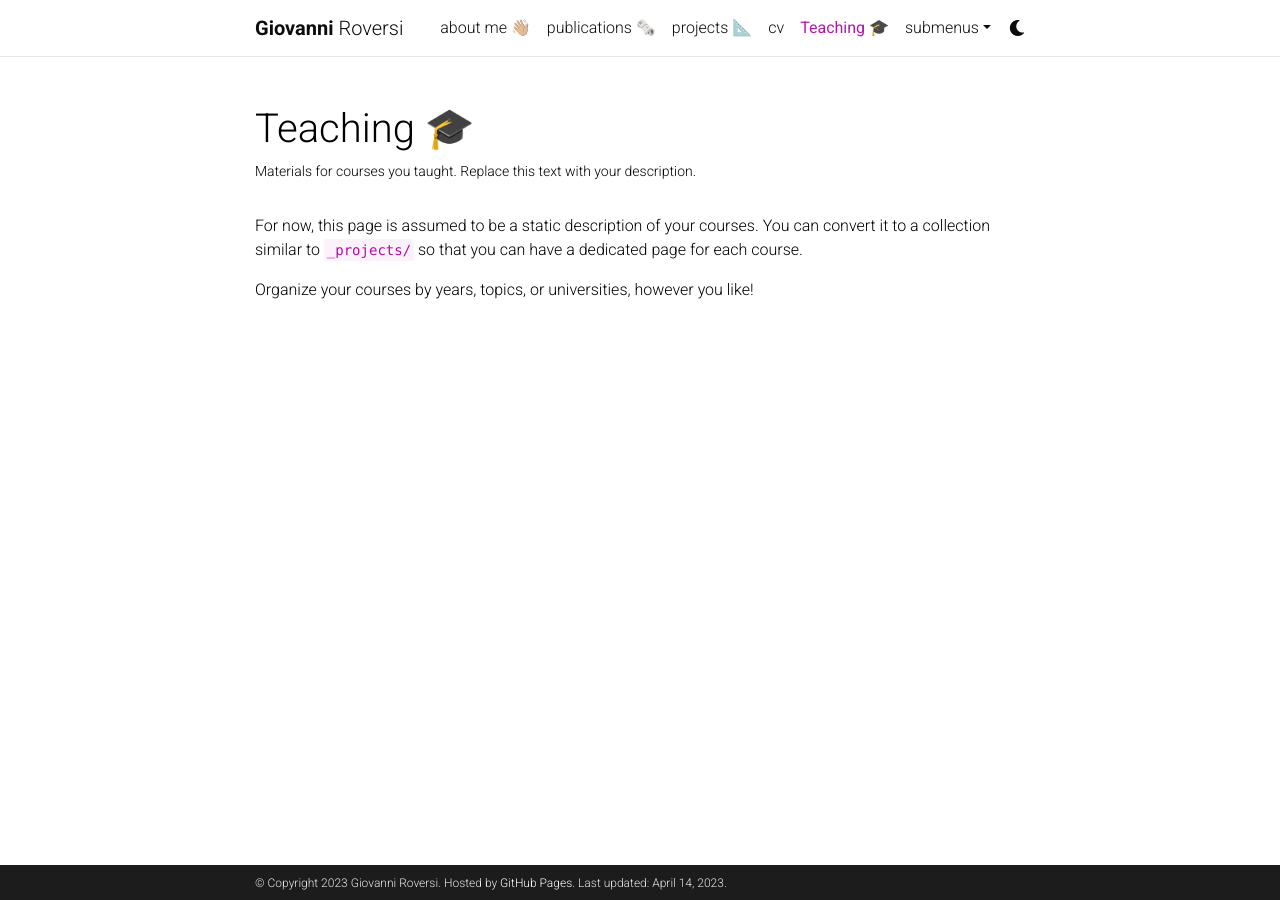
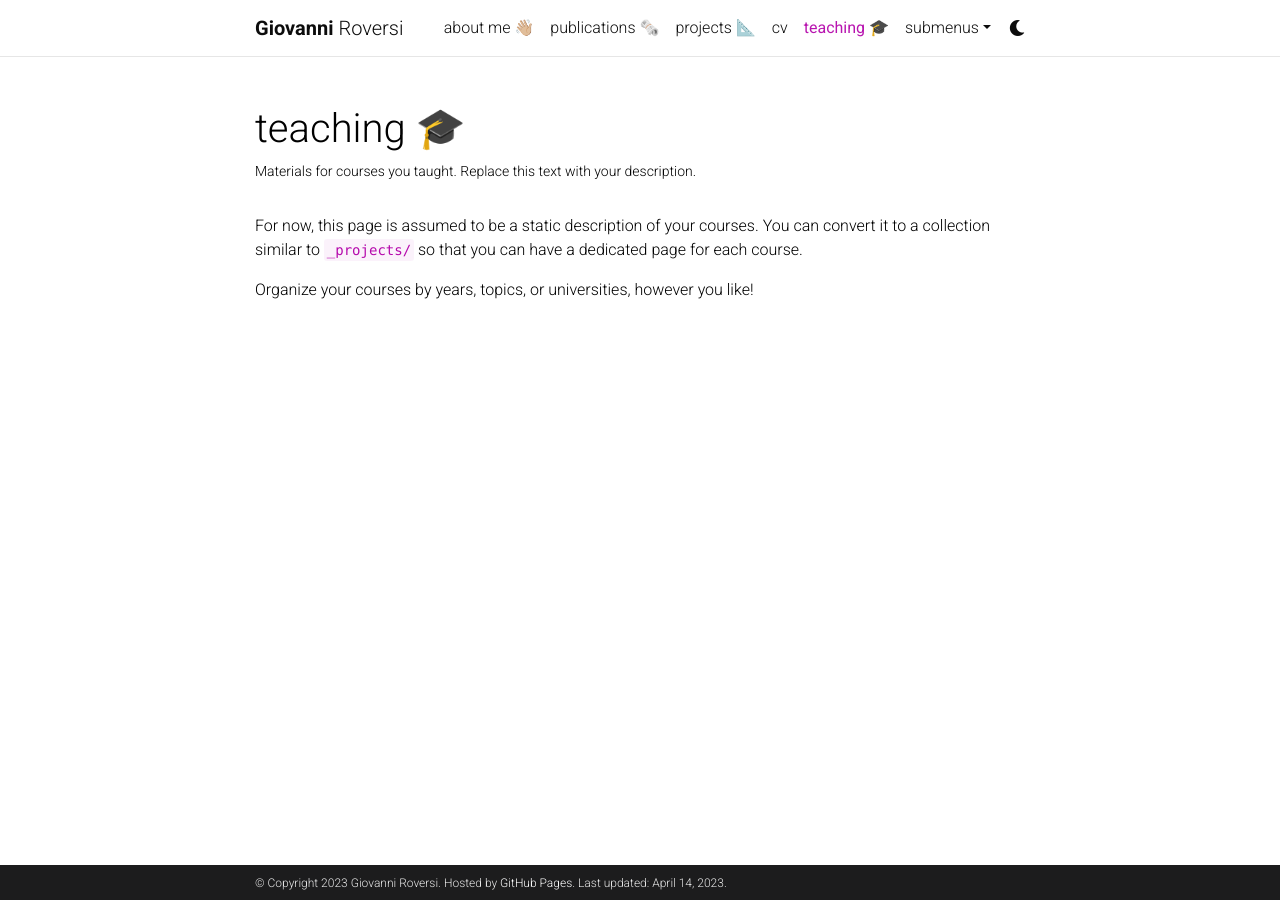
Before and after one commit to GiovanniRoversiMIT/GiovanniRoversiMIT, a Jekyll site: the page built from _pages/teaching.md, in a window 1280 px wide. Built offline with Jekyll 4.4.1, drawn with Linux system fonts in a browser that asks for light colours; comment, search, counter and statistics services are not loaded; a style sheet for code colours, icons or effects is not loaded.

```diff
--- a/_pages/teaching.md
+++ b/_pages/teaching.md
@@ -1,7 +1,7 @@
 ---
 layout: page
 permalink: /teaching/
-title: Teaching 🎓
+title: teaching 🎓
 description: Materials for courses you taught. Replace this text with your description.
 nav: true
 nav_order: 5
```
